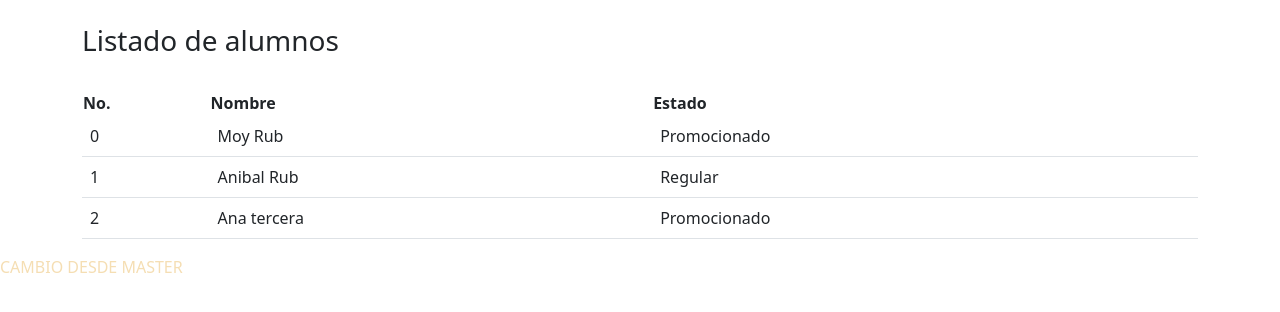
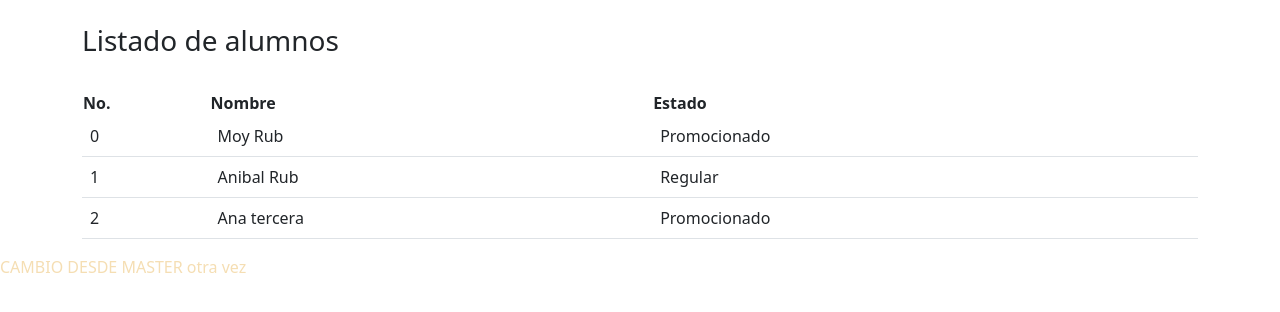
Before and after one commit to moisiete99/udemy, an Angular app: page / in a window 1280 px wide. Shown: the top 312 px of the page. Built offline with nearby package versions, Linux system fonts and the light colour scheme.

Commit message:
login otra vez

```diff
--- a/src/app/components/login/login.component.html
+++ b/src/app/components/login/login.component.html
@@ -1 +1 @@
-<p>CAMBIO DESDE MASTER</p>
+<p>CAMBIO DESDE MASTER otra vez</p>
```
